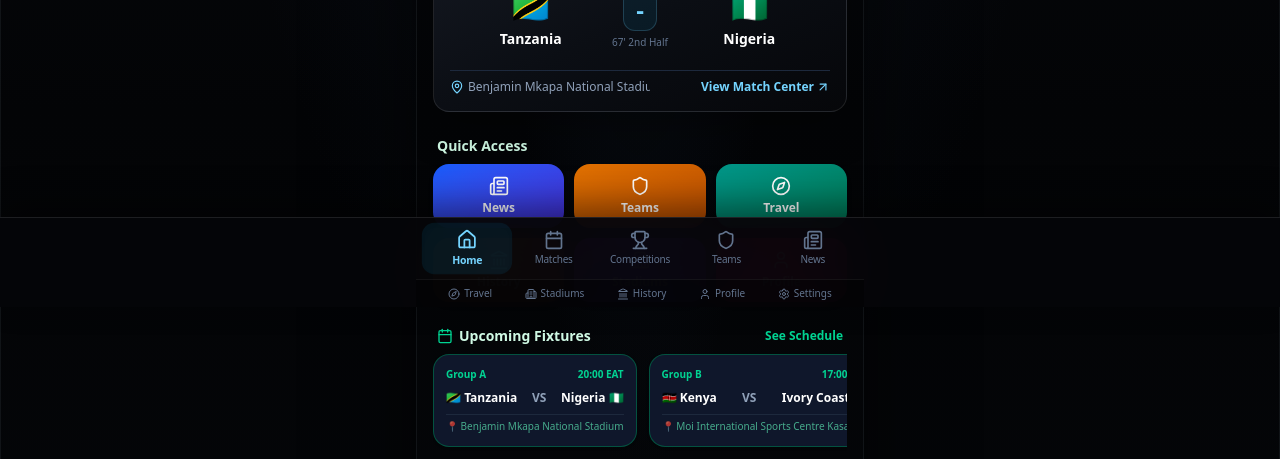
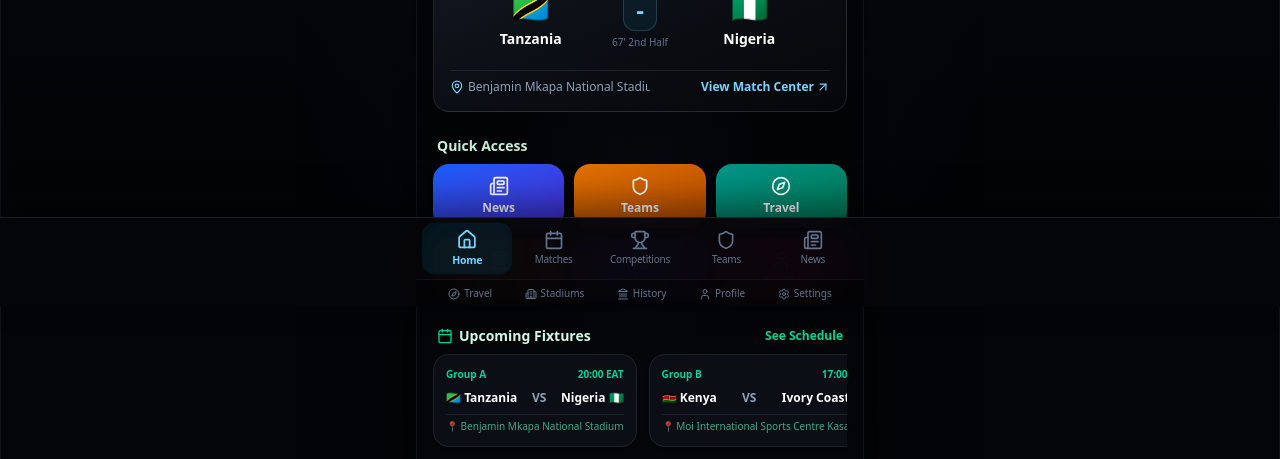
Before and after one commit to AlbisnessTz/AFCON-EAST-AFRICA-, a React (Vite) app: page / in a window 1280 px wide. Shown: the part 493-952 px from the top of the page. Built offline with nearby package versions, Linux system fonts and the light colour scheme; no server answers.

Commit message:
design: unify dark cards with glossy obsidian surfaces

```diff
--- a/src/index.css
+++ b/src/index.css
@@ -50,3 +50,25 @@ body {
   box-shadow: 0 18px 48px rgba(0, 0, 0, .32), inset 0 1px 0 rgba(255, 255, 255, .035);
   backdrop-filter: blur(18px);
 }
+
+/* Keep dark cards glossy-black rather than flat charcoal/green. */
+.premium-app-shell [class~="dark:bg-slate-900"],
+.premium-app-shell [class~="bg-slate-900"] {
+  background-color: #0b0e14 !important;
+}
+
+.premium-app-shell [class~="dark:bg-slate-950"],
+.premium-app-shell [class~="bg-slate-950"] {
+  background-color: #050609 !important;
+}
+
+.premium-app-shell [class*="dark:border-emerald-800"],
+.premium-app-shell [class*="dark:border-slate-800"] {
+  border-color: rgba(148, 163, 184, .14) !important;
+}
+
+.premium-app-shell input,
+.premium-app-shell select,
+.premium-app-shell textarea {
+  color-scheme: dark;
+}
```
